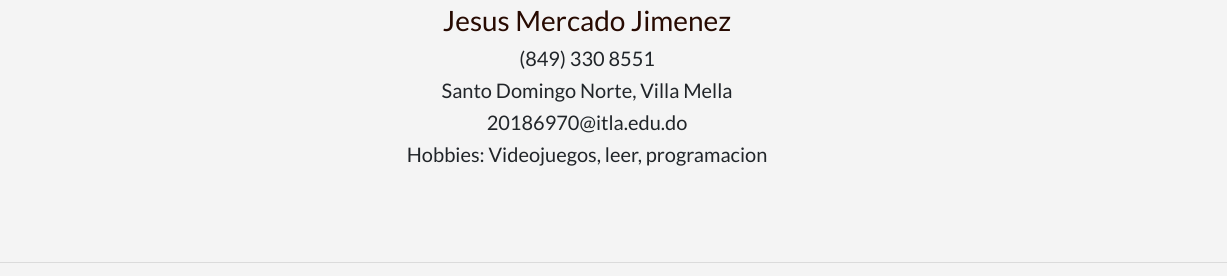
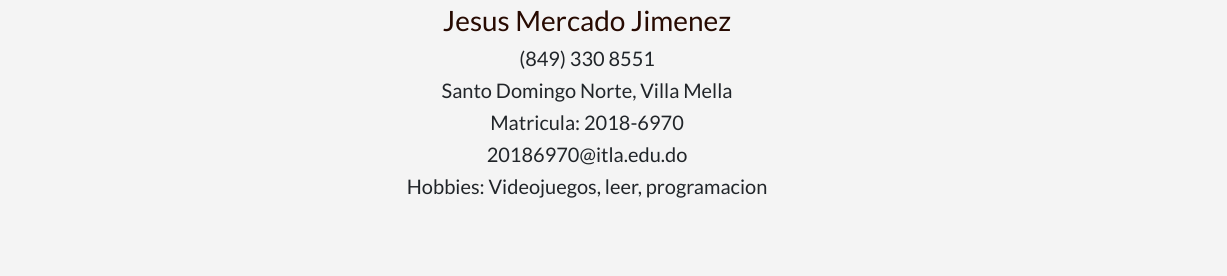
Before and after one commit to Anotherjez/progweb1, a plain HTML site: page index.html in a window 1280 px wide. Shown: the part 366-642 px from the top of the page, 53-1280 px from the left. Drawn offline with nearby package versions, Linux system fonts and the light colour scheme.

Commit message:
matricula fix

```diff
--- a/index.html
+++ b/index.html
@@ -26,6 +26,7 @@
     <h3>Jesus Mercado Jimenez</h3>
     <h5>(849) 330 8551</h5>
     <h5>Santo Domingo Norte, Villa Mella</h5>
+    <h5>Matricula: 2018-6970</h5>
     <h5>20186970@itla.edu.do</h5>
     <h5>Hobbies: Videojuegos, leer, programacion</h5>
 
```
